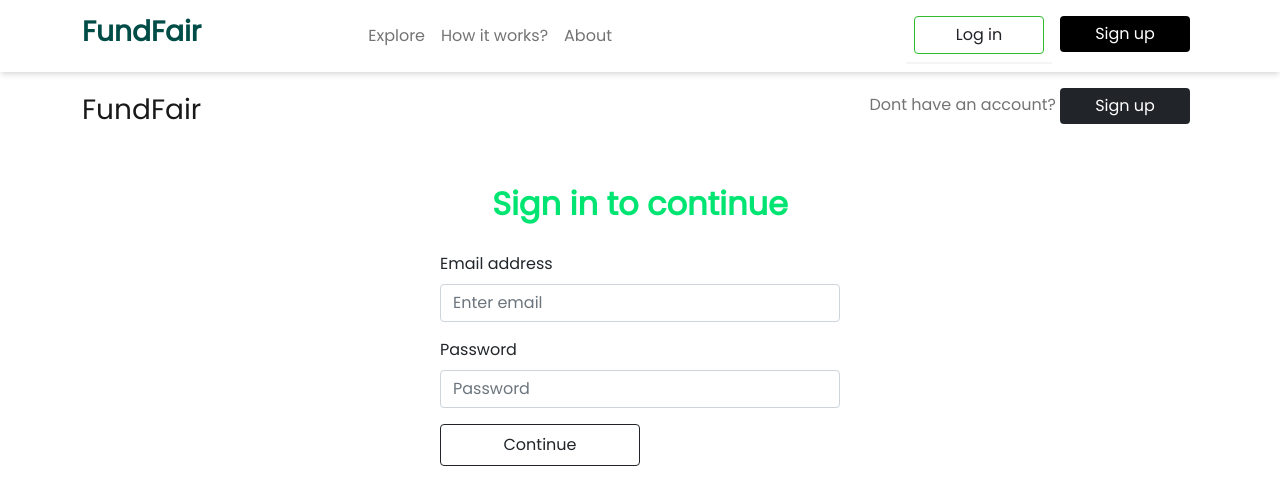
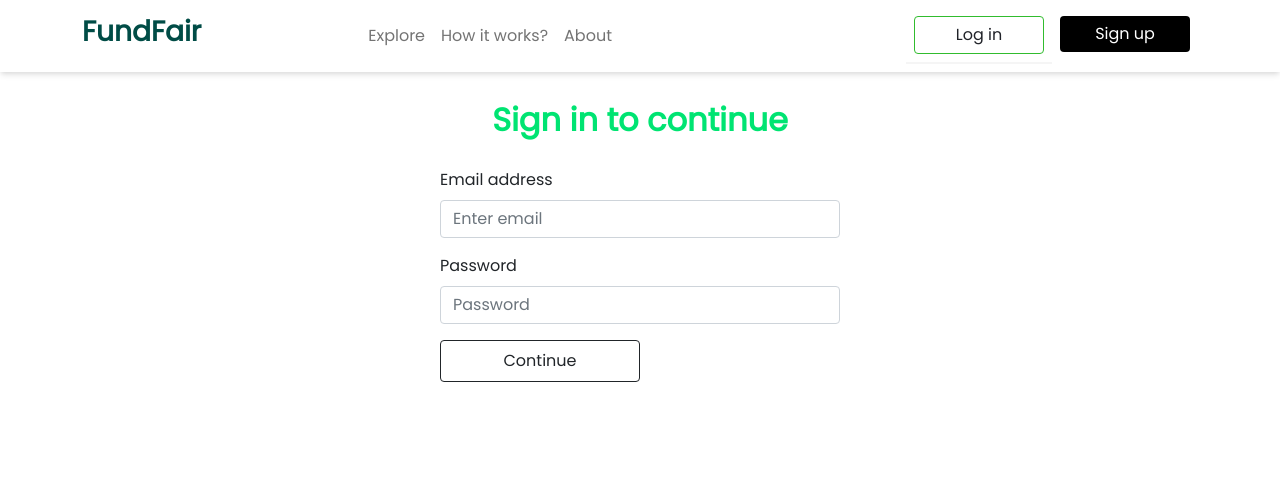
Before and after one commit to jmcode24/fundraising, a React (Create React App) app: page /login in a window 1280 px wide. Shown: the top 504 px of the page. Built offline with nearby package versions, Linux system fonts and the light colour scheme.

Commit message:
delete:navbar in login & register components

```diff
--- a/src/Pages/Login.jsx
+++ b/src/Pages/Login.jsx
@@ -1,4 +1,4 @@
-import React from 'react';
+import React from "react";
 import MainLayout from "layouts/MainLayout/MainLayout";
 import { Container, Navbar, Nav, Button, Form } from "react-bootstrap";
 import { Link } from "react-router-dom";
@@ -6,50 +6,28 @@
 const Login = () => {
   return (
     <MainLayout pageTitle="Fund Fair Ghana | Log in">
-      <Navbar variant="light" bg="#fff" collapseOnSelect expand="lg">
-        <Container>
-          <Navbar.Brand as={Link} to="/">
-            <h3 class="logo">FundFair</h3>
-            {/* <Image logo={logo} /> */}
-          </Navbar.Brand>
-          <Navbar.Toggle aria-controls="responsive-navbar-nav" />
-          <Navbar.Collapse id="responsive-navbar-nav">
-            <Nav className="ms-auto nav-item">
-              <Nav.Link>
-                <p>
-                  Dont have an account?
-                  <Button as={Link} to="/register"
-                    className='ms-1'
-                    style={{
-                      backgroundColor: "#212529",
-                      color: "#fff",
-                      minWidth: "130px",
-                      outline: "none",
-                      border: "none",
-                    }}
-                  >
-                    Sign up
-                  </Button>
-                </p>
-              </Nav.Link>
-            </Nav>
-          </Navbar.Collapse>
-        </Container>
-      </Navbar>
-
-      <div className="mt-4"
-      style={{
-        display: "flex",
-        alignItems: "center",
-        justifyContent: "center",
-      }}
+      <div
+        className="mt-4"
+        style={{
+          display: "flex",
+          alignItems: "center",
+          justifyContent: "center",
+        }}
       >
         <div
           style={{
             width: "400px",
           }}
         >
-          <p className='text-center mb-4' style={{fontSize: "2rem", fontFamily: "Poppins",fontWeight: "bold", color: "#00e472"}}>
+          <p
+            className="text-center mb-4"
+            style={{
+              fontSize: "2rem",
+              fontFamily: "Poppins",
+              fontWeight: "bold",
+              color: "#00e472",
+            }}
+          >
             Sign in to continue
           </p>
           <Form>
@@ -64,7 +42,7 @@
             </Form.Group>
 
             <Button
-              variant='outline-dark'
+              variant="outline-dark"
               type="submit"
               style={{
                 width: "200px",
--- a/src/Pages/Register.jsx
+++ b/src/Pages/Register.jsx
@@ -1,57 +1,40 @@
-import React from 'react';
-import MainLayout from 'layouts/MainLayout/MainLayout';
+import React from "react";
+import MainLayout from "layouts/MainLayout/MainLayout";
 import { Container, Navbar, Nav, Form, Button } from "react-bootstrap";
 import { Link } from "react-router-dom";
 
 const Register = () => {
   return (
     <MainLayout pageTitle="Fund Fair Ghana | Sign up">
-      <Navbar variant="light" bg="#fff" collapseOnSelect expand="lg">
-        <Container>
-          <Navbar.Brand as={Link} to="/">
-            <h3 class="logo">FundFair</h3>
-            {/* <Image logo={logo} /> */}
-          </Navbar.Brand>
-          <Navbar.Toggle aria-controls="responsive-navbar-nav" />
-          <Navbar.Collapse id="responsive-navbar-nav">
-            <Nav className="ms-auto nav-item">
-              <Nav.Link>
-                <p>
-                  Already have an account?
-                  <Button as={Link} to="/login"
-                    className='ms-1'
-                    variant='outline-dark'
-                    type="submit"
-                    style={{
-                      minWidth: "130px",
-                    }}
-                    >
-                    Log in
-                  </Button>
-                </p>
-              </Nav.Link>
-            </Nav>
-          </Navbar.Collapse>
-        </Container>
-      </Navbar>
-
-      <div className="mt-4"
+      <div
+        className="mt-4"
         style={{
           display: "flex",
           alignItems: "center",
           justifyContent: "center",
         }}
       >
-       <div
+        <div
           style={{
             width: "400px",
           }}
         >
-          <p className='text-center mb-1' style={{fontSize: "2rem", fontFamily: "Poppins",fontWeight: "bold", color: "#00e472"}}>
-          Sign up
+          <p
+            className="text-center mb-1"
+            style={{
+              fontSize: "2rem",
+              fontFamily: "Poppins",
+              fontWeight: "bold",
+              color: "#00e472",
+            }}
+          >
+            Sign up
           </p>
-          <p className='text-center mb-4 text-muted' style={{fontSize: "1.5rem", fontFamily: "Poppins"}}>
-          it's quick and easy.
+          <p
+            className="text-center mb-4 text-muted"
+            style={{ fontSize: "1.5rem", fontFamily: "Poppins" }}
+          >
+            it's quick and easy.
           </p>
           <Form>
             <Form.Group className="mb-3" controlId="fullname">
```
